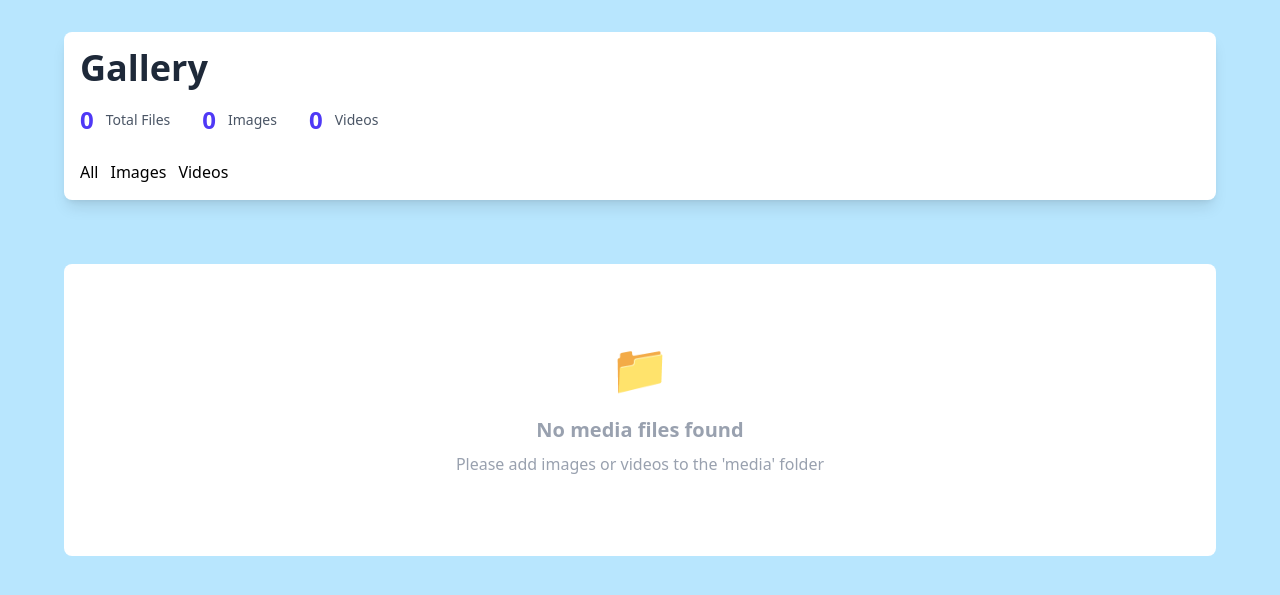
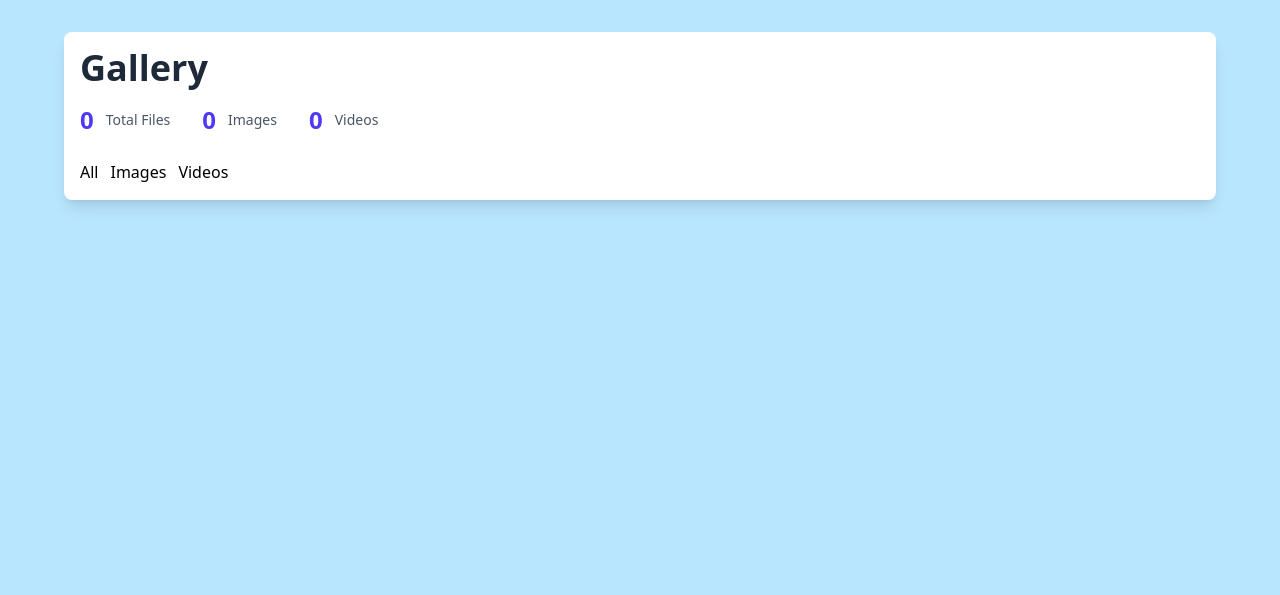
Before and after one commit to myrhm/gallery-view, a Flask app: page / in a window 1280 px wide. Shown: the top 595 px of the page. Run offline with Flask 3, Linux system fonts and the light colour scheme.

Commit message:
cleaning html file

```diff
--- a/static/output.css
+++ b/static/output.css
@@ -221,17 +221,8 @@
   .hidden {
     display: none;
   }
-  .table {
-    display: table;
-  }
   .max-w-6xl {
     max-width: var(--container-6xl);
-  }
-  .border-collapse {
-    border-collapse: collapse;
-  }
-  .resize {
-    resize: both;
   }
   .grid-cols-1 {
     grid-template-columns: repeat(1, minmax(0, 1fr));
@@ -253,10 +244,6 @@
   }
   .rounded-lg {
     border-radius: var(--radius-lg);
-  }
-  .border {
-    border-style: var(--tw-border-style);
-    border-width: 1px;
   }
   .bg-black {
     background-color: var(--color-black);
@@ -319,16 +306,9 @@
   .text-indigo-600 {
     color: var(--color-indigo-600);
   }
-  .underline {
-    text-decoration-line: underline;
-  }
   .shadow-lg {
     --tw-shadow: 0 10px 15px -3px var(--tw-shadow-color, rgb(0 0 0 / 0.1)), 0 4px 6px -4px var(--tw-shadow-color, rgb(0 0 0 / 0.1));
     box-shadow: var(--tw-inset-shadow), var(--tw-inset-ring-shadow), var(--tw-ring-offset-shadow), var(--tw-ring-shadow), var(--tw-shadow);
-  }
-  .outline {
-    outline-style: var(--tw-outline-style);
-    outline-width: 1px;
   }
   .sm\:grid-cols-2 {
     @media (width >= 40rem) {
@@ -345,11 +325,6 @@
       grid-template-columns: repeat(4, minmax(0, 1fr));
     }
   }
-}
-@property --tw-border-style {
-  syntax: "*";
-  inherits: false;
-  initial-value: solid;
 }
 @property --tw-font-weight {
   syntax: "*";
@@ -420,15 +395,9 @@
   inherits: false;
   initial-value: 0 0 #0000;
 }
-@property --tw-outline-style {
-  syntax: "*";
-  inherits: false;
-  initial-value: solid;
-}
 @layer properties {
   @supports ((-webkit-hyphens: none) and (not (margin-trim: inline))) or ((-moz-orient: inline) and (not (color:rgb(from red r g b)))) {
     *, ::before, ::after, ::backdrop {
-      --tw-border-style: solid;
       --tw-font-weight: initial;
       --tw-shadow: 0 0 #0000;
       --tw-shadow-color: initial;
@@ -444,7 +413,6 @@
       --tw-ring-offset-width: 0px;
       --tw-ring-offset-color: #fff;
       --tw-ring-offset-shadow: 0 0 #0000;
-      --tw-outline-style: solid;
     }
   }
 }
--- a/templates/gallery.html
+++ b/templates/gallery.html
@@ -32,21 +32,26 @@
         <button class="filter-btn" data-filter="video">Videos</button>
       </div>
     </header>
+
     <!-- Gallery Grid -->
     <div class="grid grid-cols-1 sm:grid-cols-2 lg:grid-cols-3 xl:grid-cols-4 mb-8" id="gallery">
     </div>
 
     <!-- if Empty -->
-    <div id="emptyState" class="text-center py-20 bg-white bg-opacity-95 rounded-lg text-gray-400">
+    <div id="emptyState" class="hidden text-center py-20 bg-white bg-opacity-95 rounded-lg text-gray-400">
       <div class="text-5xl mb-6">📁</div>
       <h2 class="text-xl font-semibold mb-2">No media files found</h2>
       <p>Please add images or videos to the 'media' folder</p>
     </div>
   </div>
 
+  <!-- Modal -->
+  <div id="modal"
+  class="fixed inset-0 bg-black bg-opacity-90 z-50 hidden flex items-center justify-center p-5 modal-content">
+    <button></button>
+  </div>
 
-
-<script src="/static/script.js">
+<script src="/static/main.js">
 </script>
 </body>
 </html>
```
